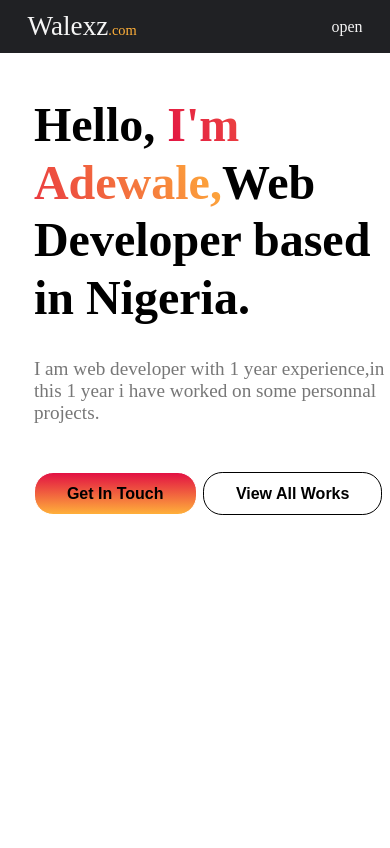
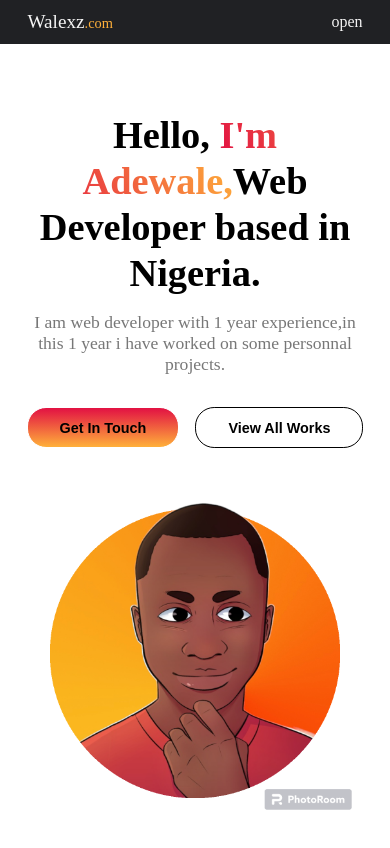
Before and after one commit to Walexz01/My-Portfolio, a React (Vite) app: page / in a window 390 px wide. Shown: the top 848 px of the page. Built offline with nearby package versions, Linux system fonts and the light colour scheme.

Commit message:
madee the hero section reponsive

```diff
--- a/src/App.tsx
+++ b/src/App.tsx
@@ -1,9 +1,9 @@
-import Headr from "./components/Headr";
+import Header from "./components/Header";
 
 function App() {
   return (
     <>
-      <Headr />
+      <Header />
     </>
   );
 }
--- a/src/components/Headr.tsx
+++ b/src/components/Header.tsx
@@ -1,7 +1,7 @@
 import Hero from "./Hero";
 import Navbar from "./Navbar";
 
-const Headr = () => {
+const Header = () => {
   return (
     <>
       <Navbar />
@@ -10,4 +10,4 @@
   );
 };
 
-export default Headr;
+export default Header;
--- a/src/index.css
+++ b/src/index.css
@@ -190,64 +190,76 @@
   }
   /* ================ hero section start ========  */
   .hero__container{
-    display: grid;
     grid-template-columns: 1fr 1fr;
-    gap: 5rem;
-    align-items: center;
+    gap: 1rem;
     padding: 3rem 0 1rem 0;
   }
   .hero__contents{
     text-align: left;
   }
   .hero__greeting{
-    font-size: 3rem;
+    font-size: 2rem;
     line-height: 1.2;
   }
-  .name{
-    background: linear-gradient(60deg ,var(--color__primary),var(--color__secondary));
-    -webkit-text-fill-color: transparent;
-    -webkit-background-clip: text;
-  }
   .little__intro{
-    font-size: 1.2rem;
-    color: rgba(27, 27, 27, 0.596);
-    padding: 2rem 0;
+    font-size: 1.1rem;
+    padding: 1.2rem 0;
   }
   .ctns{
     padding: 1rem 0;
-  }
-  .btn{
-    padding: .7rem 2rem;
-    border-radius: 1.2rem;
-    outline: none;
-    font-size: 1rem;
-    background-color: transparent;
-    margin-right: .4rem;
-    border: 1px solid black;
-  }
-  .btn a{
-    color: black;
-    font-weight: 600;
-
-  }
-  .get_in_touch{
-    background: linear-gradient(var(--color__primary),var(--color__secondary));
-    border: 1px solid white;
-    transition: all .5s ease-in;
-
-  }
-  .get_in_touch:hover{
-    background: transparent;
-    border: 1px solid var(--color__primary);
-  }
-  .view_all_works:hover{
-    background: linear-gradient(var(--color__primary),var(--color__secondary));
-    border: 1px solid white;
-    transition: all .5s ease-in;
-
   }
   .hero__right img{
     width: 100%;
   }
 
 }
+
+
+/* ============= media query for 768px screen =============== */
+@media (max-width : 425px) {
+  section{
+    padding: 4rem 1rem;
+  }
+  .container{
+    width: 97%;
+  }
+
+  .nav__logo{
+    font-size: 1.2rem;
+  }
+
+/* ================ hero section start ========  */
+.hero__container{
+  grid-template-columns: 1fr ;
+  gap: 1rem;
+  align-items: center;
+  padding: 3rem 0 1rem 0;
+}
+.hero__contents{
+  text-align: center;
+}
+.hero__greeting{
+  font-size: 2.4rem;
+}
+.little__intro{
+  font-size: 1.1rem;
+  padding: 1rem 0;
+}
+.ctns{
+  padding: 1rem 0;
+  justify-content: center;
+  flex-wrap: wrap;
+  gap: 1rem;
+}
+.btn{
+  font-size: .9rem;
+  margin-right: 0rem;
+}
+.hero__right img{
+  width: 100%;
+}
+
+
+
+
+}
```
